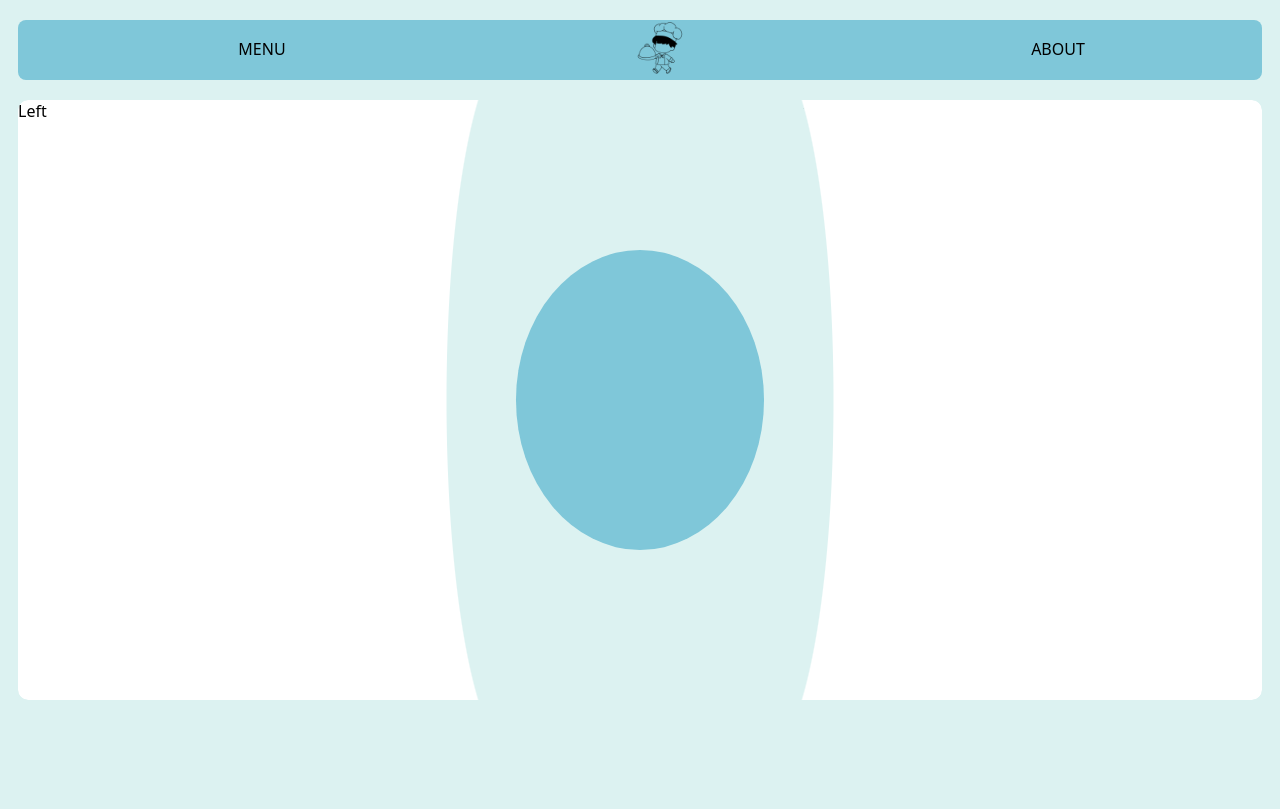
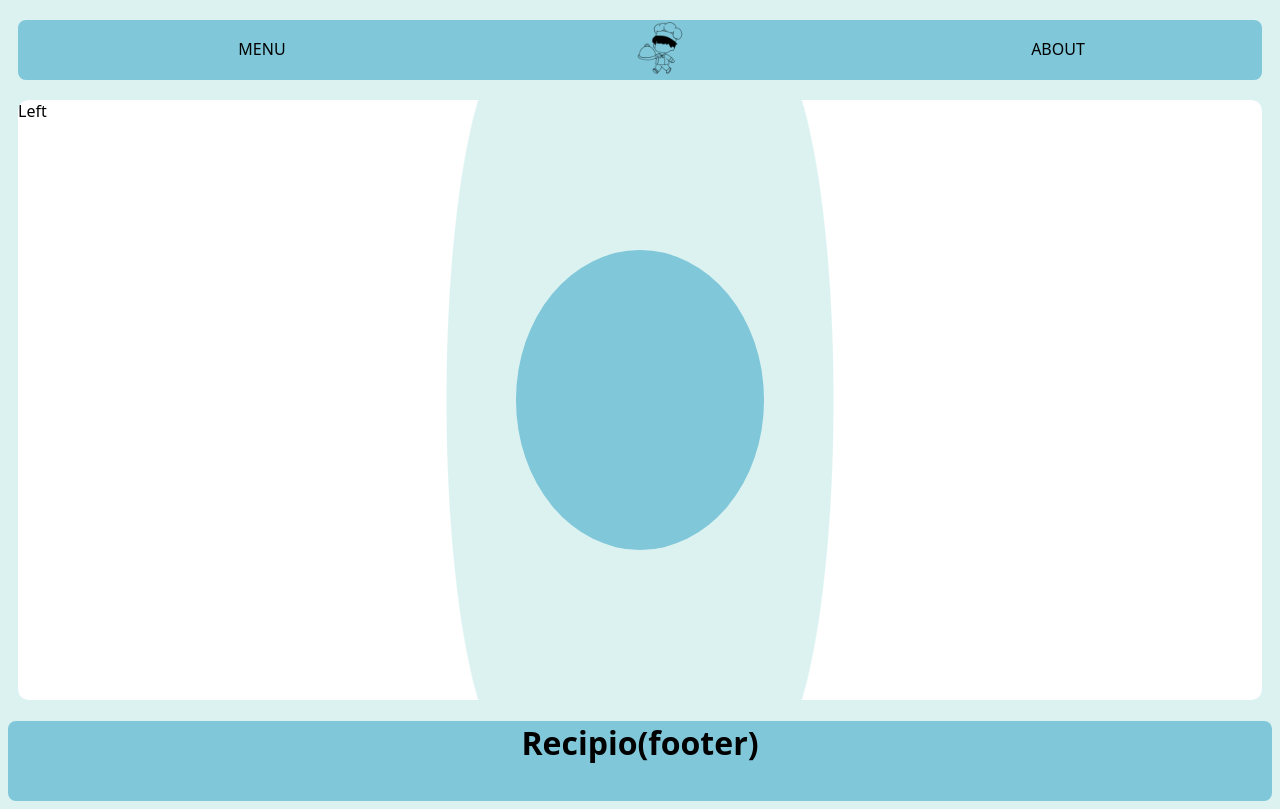
Before and after one commit to StoicNeutron/RecipioFront, a React (Vite) app: page / in a window 1280 px wide. Built offline with nearby package versions, Linux system fonts and the light colour scheme.

Commit message:
footer added

```diff
--- a/src/App.jsx
+++ b/src/App.jsx
@@ -1,6 +1,7 @@
 import { useState, useEffect } from 'react'
 import Nav from './components/Nav'
 import Layout from './components/Layout'
+import Footer from './components/Footer'
 
 function App() {
 
@@ -8,6 +9,7 @@ function App() {
     <div>
       <Nav />
       <Layout />
+      <Footer />
     </div>
   )
 }
--- /dev/null
+++ b/src/components/Footer.css
@@ -0,0 +1,11 @@
+
+.footer{
+    /* display: flex; */
+    /* float: end; */
+    text-align: center;
+    background-color: #7FC7D9;
+    border-radius: 8px;
+    height: 80px;
+    justify-content: center;
+
+}
--- /dev/null
+++ b/src/components/Footer.jsx
@@ -0,0 +1,11 @@
+import './Footer.css';
+
+function Layout(){
+    return (
+        <div class="footer">
+            <h1>Recipio(footer)</h1>
+        </div>
+    )
+}
+
+export default Layout;
```
